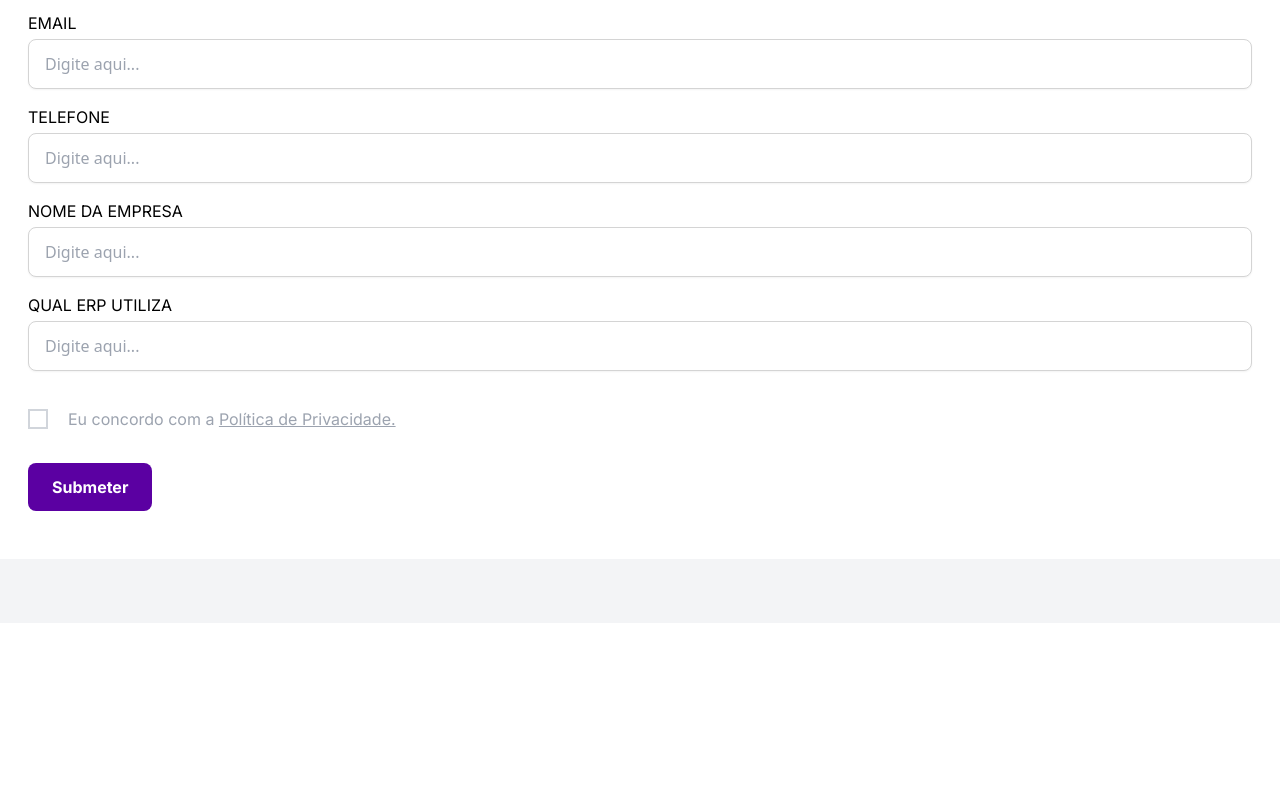
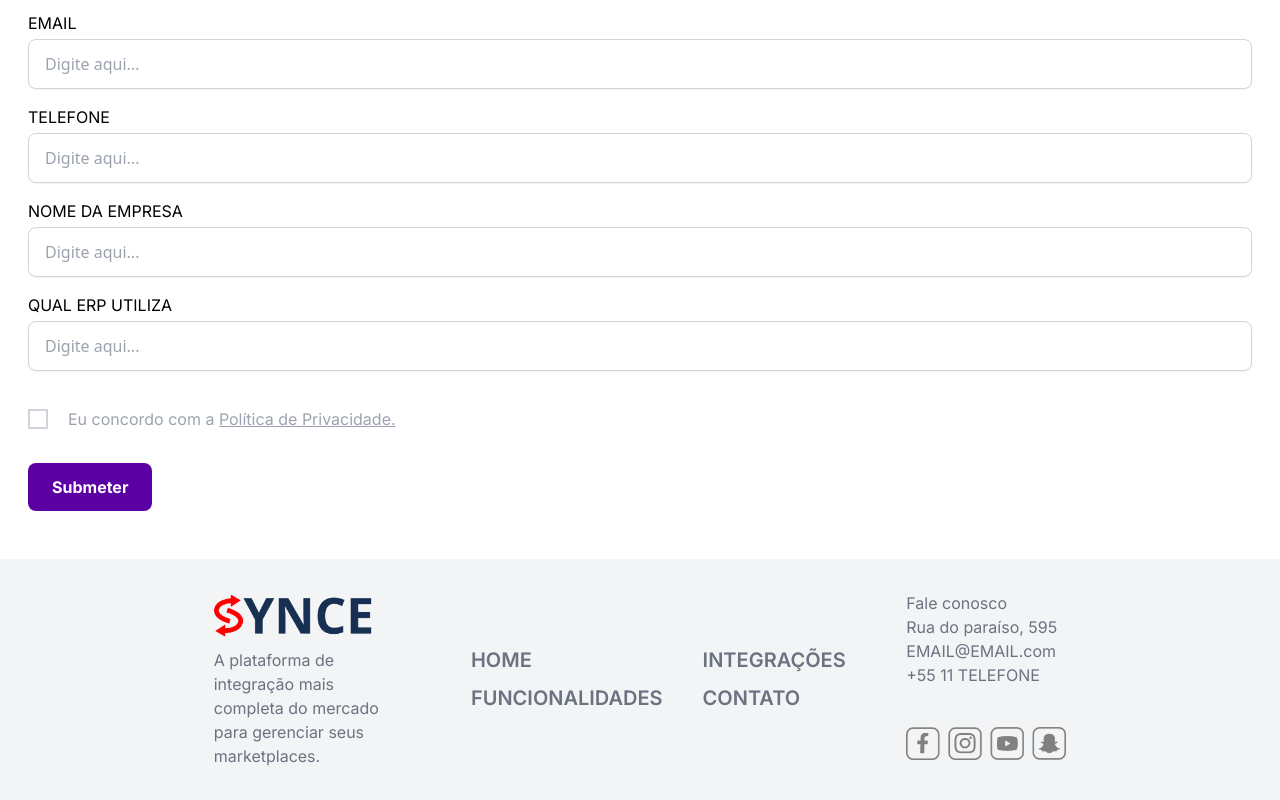
Before and after one commit to IEST-Tecnologia/synce-frontend, a Next.js app: page / in a window 1280 px wide. Shown: the part 2613-3413 px from the top of the page. Before the commit the page ends 3236 px from the top, so only its background shows below. Built offline with nearby package versions, Linux system fonts and the light colour scheme.

Commit message:
Create Footer

```diff
--- /dev/null
+++ b/src/app/(admin)/dashboard/page.tsx
@@ -0,0 +1,5 @@
+import React from 'react'
+
+export default function Dashboard() {
+  return <div>Dashboard</div>
+}
--- a/src/components/Footer.tsx
+++ b/src/components/Footer.tsx
@@ -1,5 +1,122 @@
-import React from 'react'
+'use client'
+import React, { useEffect, useState } from 'react'
+import Socials from '@/assets/socials.png'
+import Logo from '@/assets/logo_footer.png'
+import Image from 'next/image'
+import Link from 'next/link'
 
 export default function Footer() {
-  return <footer className='h-16 bg-gray-100'></footer>
+  const [windowWidth, setWindowWidth] = useState(window.innerWidth)
+
+  useEffect(() => {
+    const handleResize = () => {
+      setWindowWidth(window.innerWidth)
+    }
+
+    window.addEventListener('resize', handleResize)
+
+    return () => {
+      window.removeEventListener('resize', handleResize)
+    }
+  }, [])
+
+  const breakpoint = 1024
+
+  const navLinks = [
+    {
+      href: '/',
+      name: 'Home',
+    },
+    {
+      href: '/integracoes',
+      name: 'Integrações',
+    },
+    {
+      href: '/funcionalidades',
+      name: 'Funcionalidades',
+    },
+    {
+      href: '/contato',
+      name: 'Contato',
+    },
+  ]
+  return (
+    <footer className='bg-gray-100 py-8 lg:flex lg:justify-center'>
+      {windowWidth < breakpoint ? (
+        <>
+          <ul className='mb-10 px-16 grid gap-y-2 gap-x-4 grid-cols-2 uppercase font-semibold text-xl text-gray-500'>
+            {navLinks.map((link) => {
+              return (
+                <li key={link.name}>
+                  <Link
+                    className='px-3 h-full font-semibold hover:bg-synce-primary-dark  transition ease-in-out duration-200 flex items-center '
+                    href={link.href}
+                  >
+                    {link.name}
+                  </Link>
+                </li>
+              )
+            })}
+          </ul>
+          <div className='flex px-10 text-gray-500'>
+            <div className='text-left '>
+              <p>Fale conosco</p>
+              <p>Rua do paraíso, 595</p>
+              <p>EMAIL@EMAIL.com</p>
+              <p>+55 11 TELEFONE</p>
+              <div className='flex gap-x-2 w-40 mt-10'>
+                <Image src={Socials} alt='socials' className='brightness-50' />
+              </div>
+            </div>
+            <div className='ml-auto text-right'>
+              <Image src={Logo} alt='logo' className='w-40' />
+              <p>A plataforma de</p>
+              <p>integração mais</p>
+              <p>completa do mercado</p>
+              <p>para gerenciar seus</p>
+              <p>marketplaces.</p>
+            </div>
+          </div>
+        </>
+      ) : (
+        <>
+          <div className='text-gray-500 mr-20'>
+            <Image src={Logo} alt='logo' className='w-40' />
+            <p>A plataforma de</p>
+            <p>integração mais</p>
+            <p>completa do mercado</p>
+            <p>para gerenciar seus</p>
+            <p>marketplaces.</p>
+          </div>
+          <div className='flex'>
+            <ul className='grid gap-y-2 gap-x-4 grid-cols-2 uppercase font-semibold text-xl text-gray-500 my-auto'>
+              {navLinks.map((link) => {
+                return (
+                  <li key={link.name}>
+                    <Link
+                      className='px-3 h-full font-semibold  transition ease-in-out duration-200 flex items-center '
+                      href={link.href}
+                    >
+                      {link.name}
+                    </Link>
+                  </li>
+                )
+              })}
+            </ul>
+          </div>
+          <div className='flex text-gray-500'>
+            <div className='text-left '>
+              <p>Fale conosco</p>
+              <p>Rua do paraíso, 595</p>
+              <p>EMAIL@EMAIL.com</p>
+              <p>+55 11 TELEFONE</p>
+              <div className='flex gap-x-2 w-40 mt-10'>
+                <Image src={Socials} alt='socials' className='brightness-50' />
+              </div>
+            </div>
+          </div>
+        </>
+      )}
+    </footer>
+  )
 }
--- a/src/components/Header.tsx
+++ b/src/components/Header.tsx
@@ -84,7 +84,6 @@ export default function Header() {
                 }
                 href={link.href}
                 key={link.name}
-                as='li'
               >
                 {link.name}
               </Link>
```
